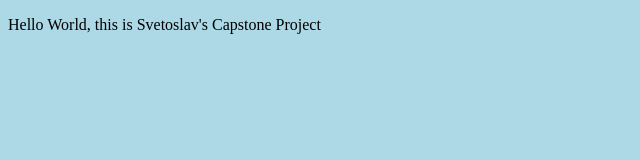
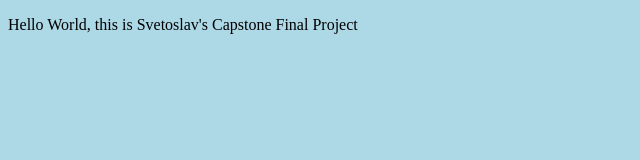
Before and after one commit to gitsysop/Capstone-Cloud-Devops, a plain HTML site: page index.html in a window 1280 px wide. Shown: the full height of the page, 0-640 px from the left. Drawn offline with Linux system fonts and the light colour scheme.

Commit message:
Update index.html

```diff
--- a/index.html
+++ b/index.html
@@ -4,6 +4,6 @@
 	<title>Capstone Project</title>
 </head>
 <body style="background: lightblue;">
-	<p>Hello World, this is Svetoslav's Capstone Project</p>
+	<p>Hello World, this is Svetoslav's Capstone Final Project</p>
 </body>
 </html>
```
